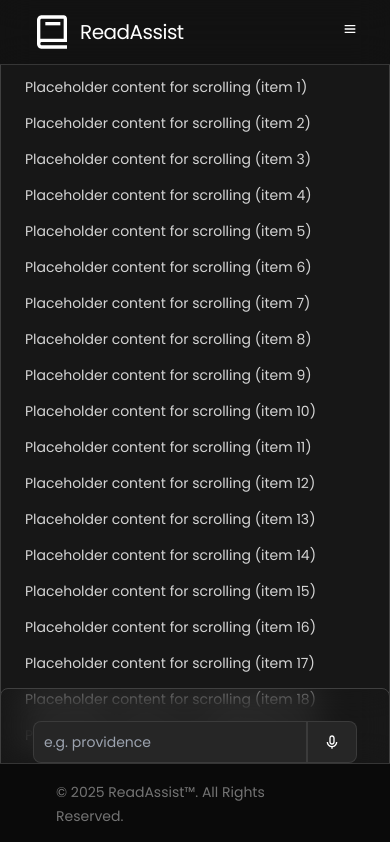
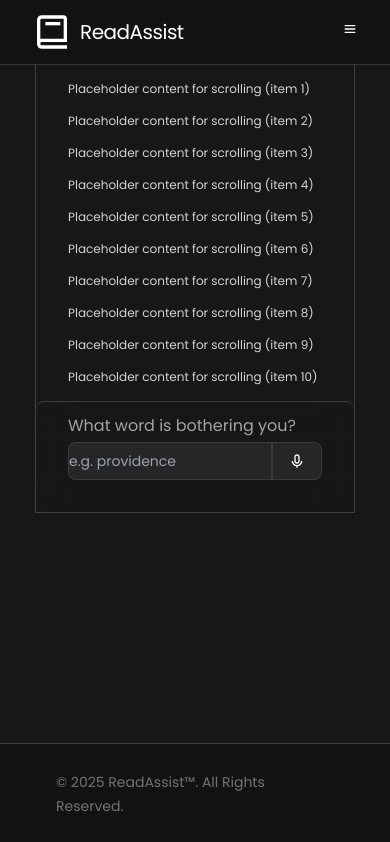
Before and after one commit to CabbitKheema/knoword, a React (Vite) app: page / in a window 390 px wide. Shown: the top 842 px of the page. Built offline with nearby package versions, Linux system fonts and the light colour scheme.

Commit message:
Webpage bug fixes and improved responsiveness
- Fixed some overlapping issues between header, main and footer
- Removed blur effect of header
- automatic bottom scroll-down complete
- Worked on making webpage responsive with proper borders
- Added label effects on hover and focus of text input area

```diff
--- a/src/App.jsx
+++ b/src/App.jsx
@@ -9,6 +9,7 @@ import Footer from "./components/Footer";
 export default function App() {
   return (
     <BrowserRouter>
+      <div className="flex flex-col h-screen overflow-hidden">
         <Header />
         <Routes>
           <Route path="/" element={<Home />} />
@@ -17,6 +18,7 @@ export default function App() {
           <Route path="/sign-in" element={<SignIn />} />
         </Routes>
         <Footer />
+      </div>
     </BrowserRouter>
   );
 }
--- a/src/components/Footer.jsx
+++ b/src/components/Footer.jsx
@@ -1,7 +1,7 @@
 export default function Footer() {
   return (
-    <footer className="fixed bg-neutral-950 bottom-0 z-50 px-10 w-full border-t border-neutral-700/80">
-      <div className="w-full mx-auto max-w-screen-xl p-4 md:flex md:items-center md:justify-between text-neutral-500">
+    <footer className="w-full z-50 p-2.5 px-10 border-t border-neutral-700">
+      <div className="mx-auto max-w-screen-xl p-4 md:flex md:items-center md:justify-between text-neutral-500">
         <span className="text-sm  sm:text-center ">
           © {new Date().getFullYear()}{" "}
           <a href="#" className="hover:underline">
--- a/src/components/Header.jsx
+++ b/src/components/Header.jsx
@@ -11,7 +11,8 @@ export default function Header() {
   };
 
   return (
-    <nav className="sticky top-0 z-50 py-3 backdrop-blur-lg border-b border-neutral-700/80">
+    /*backdrop-blur-lg*/
+    <nav className="w-full z-50 py-3 border-b border-neutral-700/80">
       <div className="container px-8 mx-auto  lg:text-sm">
         <div className="flex justify-between items-center">
           <div className="flex items-center flex-shrink-0">
@@ -43,7 +44,7 @@ export default function Header() {
           </div>
         </div>
         {mobileDrawerOpen && (
-          <div className="fixed left-0 z-20 bg-neutral-900 w-full p-12 flex flex-col items-center lg:hidden">
+          <div className="fixed left-0 z-20 bg-neutral-900 w-full p-12 flex flex-col items-center lg:hidden border-b border-neutral-700">
             <ul>
               {navItems.map((item, index) => (
                 <li key={index} className="py-4">
--- a/src/pages/About.jsx
+++ b/src/pages/About.jsx
@@ -1,29 +1,3 @@
-import { useEffect, useRef } from "react";
-
-const About = () => {
-  const scrollContainerRef = useRef(null);
-
-  useEffect(() => {
-    const scrollContainer = scrollContainerRef.current;
-    if (scrollContainer) {
-      scrollContainer.scrollTop = scrollContainer.scrollHeight;
-    }
-  }, []);
-
-  return (
-    <div className="h-screen flex flex-col">
-      {/* Main Content */}
-      <main
-        className="flex-1 overflow-y-scroll bg-green-900 p-4"
-        ref={scrollContainerRef}
-      >
-        <div className="h-[2000px]">Scroll me down!</div>
-      </main>
-
-      {/* Footer */}
-      <footer className="bg-blue-500 text-white p-4">Footer</footer>
-    </div>
-  );
-};
-
-export default About;
+export default function About() {
+  return <div className="flex-1 overflow-y-scroll bg-neutral-900">About</div>;
+}
--- a/src/pages/Home.jsx
+++ b/src/pages/Home.jsx
@@ -1,27 +1,53 @@
+import { useEffect, useRef } from "react";
 import { BiMicrophone } from "react-icons/bi";
 import { RiSpeakFill } from "react-icons/ri";
 import { useState } from "react";
+
 export default function Home() {
   const [buttonClickedState, setButtonClickedState] = useState(false);
+  const scrollContainerRef = useRef(null);
+
   function changeButtonState() {
     setButtonClickedState(!buttonClickedState);
   }
+
+  useEffect(() => {
+    // Scroll to the bottom of the scrollable container
+    if (scrollContainerRef.current) {
+      scrollContainerRef.current.scrollTop =
+        scrollContainerRef.current.scrollHeight;
+    }
+  }, []);
+
   return (
-    <div className="mb-10 bg-neutral-900">
+    <main
+      className="flex-1 overflow-y-scroll bg-neutral-900"
+      ref={scrollContainerRef}
+    >
+      <div className="max-w-xs md:max-w-md lg:max-w-4xl mx-auto border border-t-0 border-neutral-700">
         {/* Placeholder for scrolling content */}
-      <div className="text-neutral-300 px-6 pt-3 max-w-4xl mx-auto border border-t-0 border-neutral-700 text-sm">
-        {Array.from({ length: 25 }).map((_, i) => (
+        <div className="text-neutral-300 px-8 pt-4  text-xs md:text-sm lg:text-lg">
+          {Array.from({ length: 10 }).map((_, i) => (
             <p key={i} className="mb-4">
               Placeholder content for scrolling (item {i + 1})
             </p>
           ))}
         </div>
-      <div className="sticky bottom-12 max-w-4xl mx-auto backdrop-blur-lg rounded-t-lg border border-neutral-700">
-        <div className="flex p-8">
+        <div className="sticky bottom-0 w-full backdrop-blur-lg rounded-t-lg border-t border-neutral-700">
+          <div className=" px-9 pt-8 pb-2"></div>
+          <div className="relative group flex p-8 pt-0">
+            <label className="absolute -top-7 left-8 text-neutral-400 w-full">
+              <span className="absolute transition-opacity duration-500 ease-in-out opacity-100 group-hover:opacity-0 group-focus-within:opacity-0 truncate">
+                What word is bothering you?
+              </span>
+              <span className="absolute transition-opacity duration-500 ease-in-out opacity-0 group-hover:opacity-100 group-focus-within:opacity-100 truncate">
+                Search by Text or Voice.
+              </span>
+            </label>
             <input
               type="text"
               id="word"
-            className="p-2.5 w-full text-sm rounded-l-lg text-neutral-300 border border-neutral-700/80 bg-neutral-800 focus:outline-none"
+              className="w-full text-sm rounded-l-lg text-neutral-300 border border-neutral-700/80 bg-neutral-800 focus:outline-none"
               placeholder="e.g. providence"
             />
             <button
@@ -36,5 +62,6 @@ export default function Home() {
           </div>
         </div>
       </div>
+    </main>
   );
 }
--- a/src/pages/SignIn.jsx
+++ b/src/pages/SignIn.jsx
@@ -1,3 +1,3 @@
 export default function SignIn() {
-  return <div>SignIn</div>;
+  return <div className="flex-1 overflow-y-scroll bg-neutral-900">SignIn</div>;
 }
--- a/src/pages/SignUp.jsx
+++ b/src/pages/SignUp.jsx
@@ -1,3 +1,3 @@
 export default function SignUp() {
-  return <div>SignUp</div>;
+  return <div className="flex-1 overflow-y-scroll bg-neutral-900">SignUp</div>;
 }
```
Lines whose indentation alone changed are shown as unchanged.
